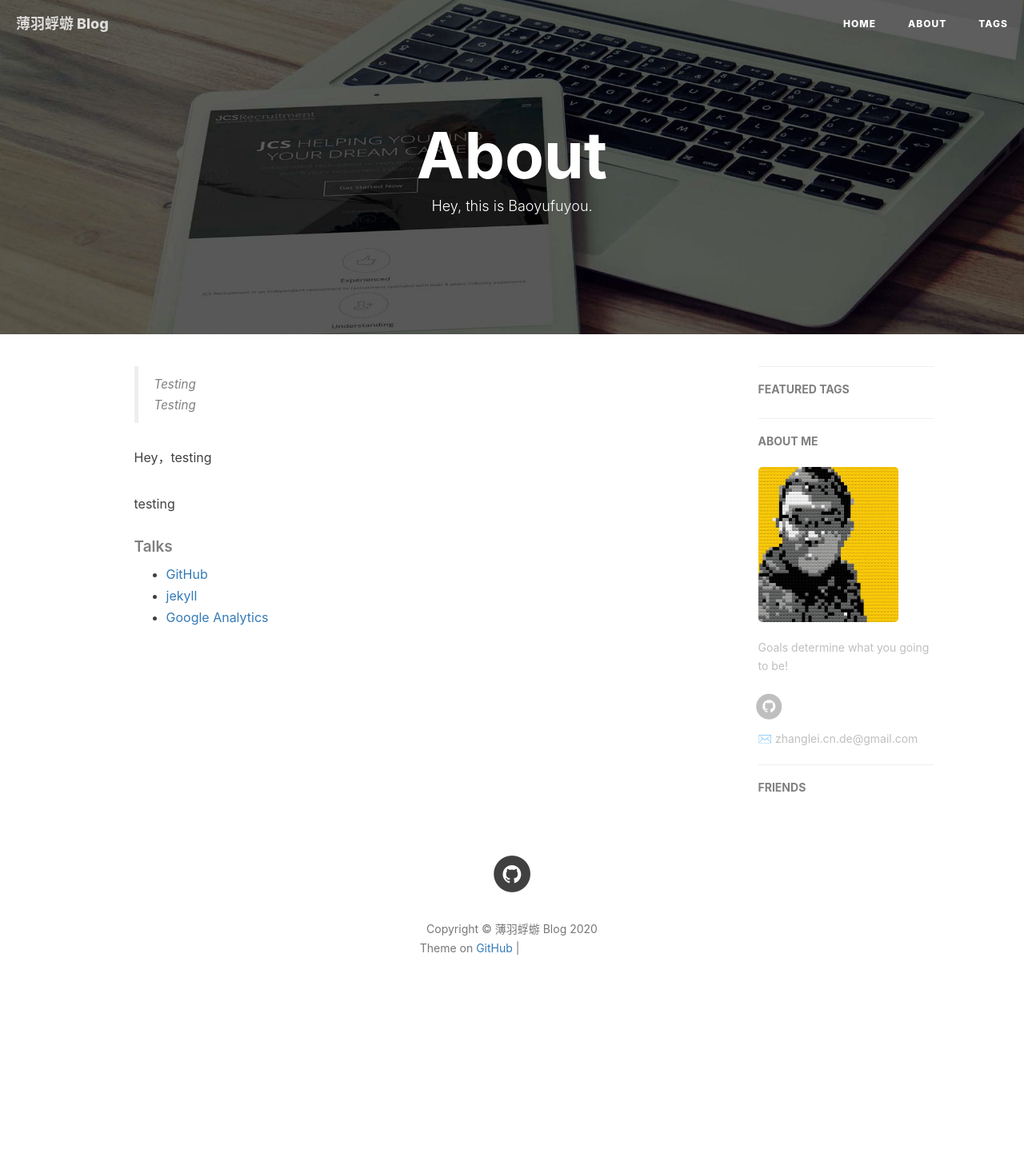
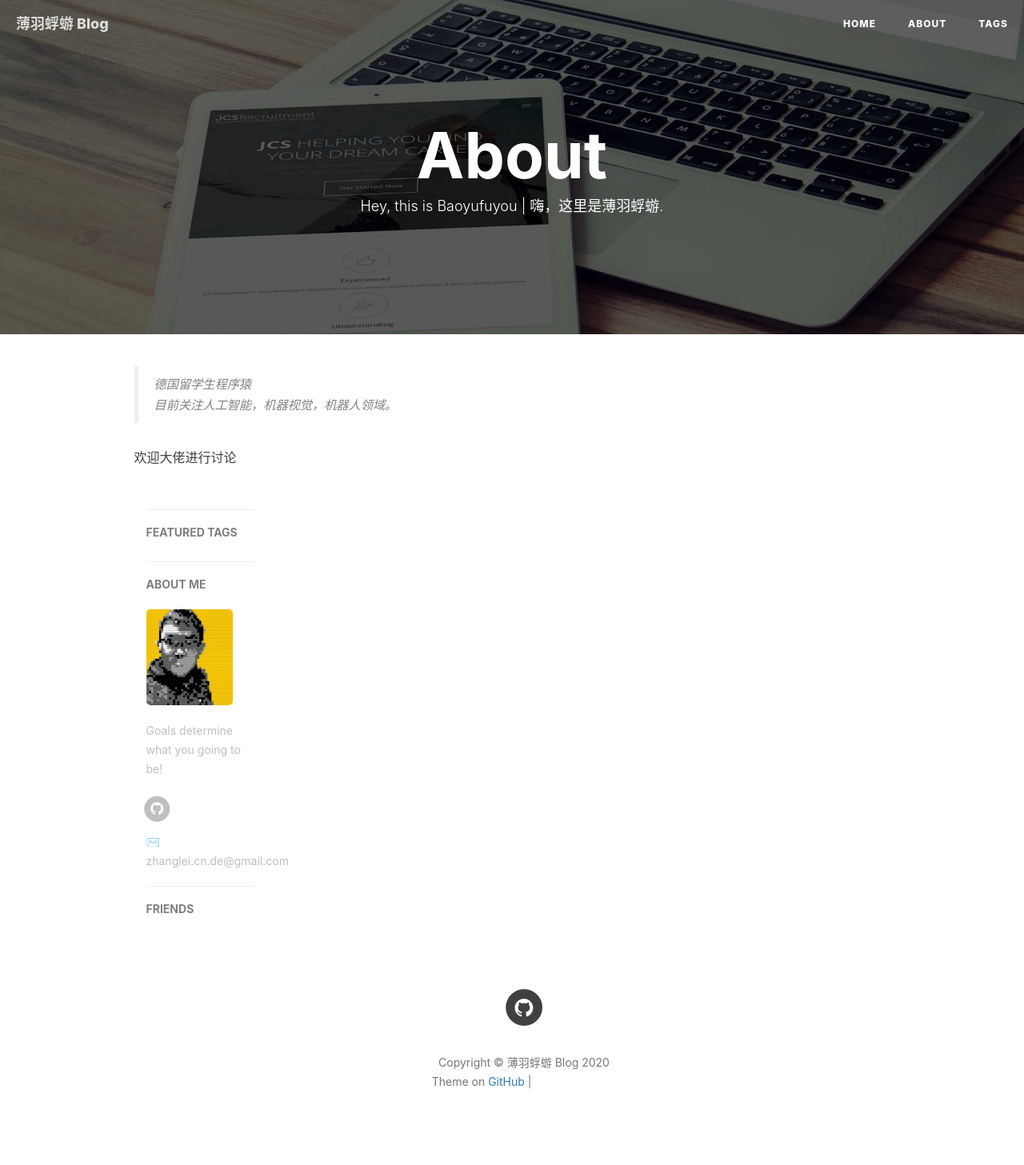
Before and after one commit to baoyufuyou/baoyufuyou.github.io, a Jekyll site: the page built from about.html, in a window 1280 px wide. Shown: the whole page at 80% size. Built offline with Jekyll 4.4.1, drawn with Linux system fonts in a browser that asks for light colours; nearby versions of some CDN libraries; comment, search, counter and statistics services are not loaded; before the commit the page ends 1290 px from its top, so only the background shows below that; grey boxes are pictures that could not be loaded.

Commit message:
Update about.html

```diff
--- a/about.html
+++ b/about.html
@@ -1,7 +1,7 @@
 ---
 layout: page
 title: "About"
-description: "Hey, this is Baoyufuyou."
+description: "Hey, this is Baoyufuyou | 嗨，这里是薄羽蜉蝣."
 header-img: "img/post-bg-rwd.jpg"
 ---
 
@@ -15,23 +15,12 @@ header-img: "img/post-bg-rwd.jpg"
 <div class="zh post-container">
 
     <!--copied from markdown -->
-    <blockquote><p>Testing<br>
-    Testing</p></blockquote>
+    <blockquote><p>德国留学生程序猿<br>
+    目前关注人工智能，机器视觉，机器人领域。</p></blockquote>
 
-    <p>Hey，testing </p>
-
-    <p>testing</p>
+    <p>欢迎大佬进行讨论 </p>
 
     <p></p>
-
-    <h5>Talks</h5>
-
-    <ul>
-        <li><a href="https://github.com">GitHub</a></li>
-        <li><a href="http://jekyll.com.cn/">jekyll</a></li>
-        <li><a href="https://analytics.google.com/analytics">Google Analytics</a></li>
-    </ul>
-</div>
 
 <!-- English Version -->
 <!-- <div class="en post-container">
```
